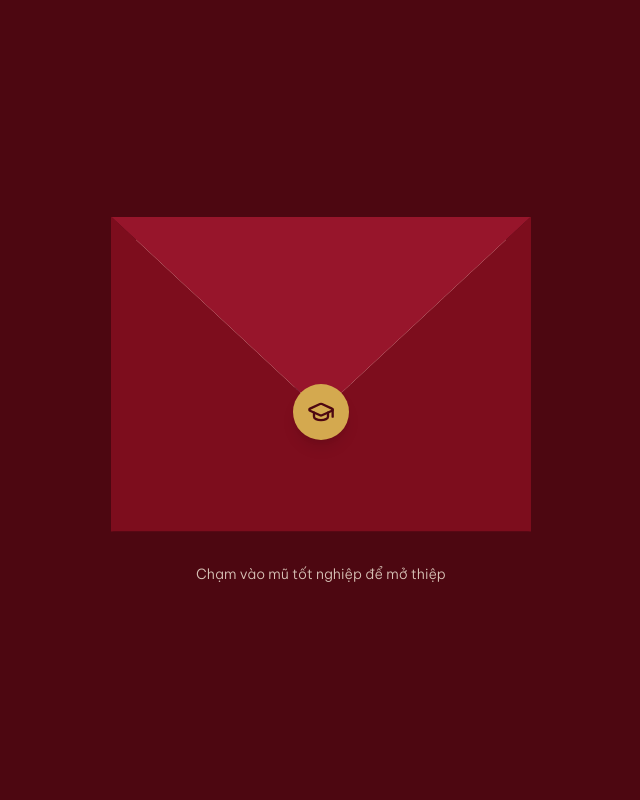
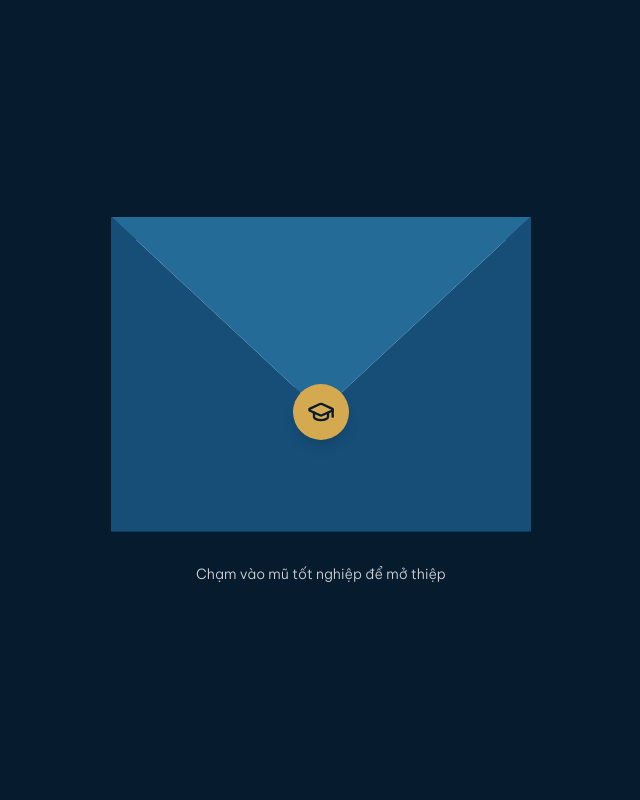
Before and after one commit to KhanhsDev/the-next-chapter, a Next.js app: page /the-next-chapter/ in a window 1280 px wide. Shown: the top 800 px of the page, without its empty margins (319-959 px from the left). Built offline with nearby package versions, Linux system fonts and the light colour scheme.

Commit message:
feat: change back color

```diff
--- a/app/page.tsx
+++ b/app/page.tsx
@@ -25,6 +25,7 @@ function Envelope({
 
   const start = () => {
     if (open) return;
+
     setOpen(true);
     onOpen();
     setTimeout(onDone, reduce ? 300 : 2100);
@@ -32,7 +33,7 @@ function Envelope({
 
   return (
     <motion.div
-      className="fixed inset-0 z-50 grid place-items-center bg-deep px-4"
+      className="fixed inset-0 z-50 grid place-items-center bg-[#071b2e] px-4"
       exit={{ opacity: 0 }}
       transition={{ duration: 0.8 }}
     >
@@ -41,10 +42,12 @@ function Envelope({
           className="relative aspect-[4/3] w-[min(86vw,420px)]"
           style={{ perspective: 1000 }}
         >
-          <div className="absolute inset-0 rounded-sm bg-[#35050c]" />
+          {/* Mặt sau phong bì */}
+          <div className="absolute inset-0 rounded-sm bg-[#08233d]" />
 
+          {/* Tờ giấy bên trong */}
           <motion.div
-            className="absolute inset-x-[6%] top-[6%] bottom-[6%] z-20 grid place-items-center rounded-sm bg-cream px-4 text-center"
+            className="absolute inset-x-[6%] top-[6%] bottom-[6%] z-20 grid place-items-center rounded-sm bg-gradient-to-b from-[#eaf7ff] to-[#ccecff] px-4 text-center"
             animate={open ? { y: "-58%" } : { y: 0 }}
             transition={{
               delay: reduce ? 0 : 0.7,
@@ -53,42 +56,54 @@ function Envelope({
             }}
           >
             <div>
-              <p className="font-display text-xl italic text-wine">
+              <p className="font-display text-xl italic text-[#164e78]">
                 Lễ tốt nghiệp
               </p>
-              <p className="mt-1 font-display text-3xl font-semibold leading-tight text-teal">
+
+              <p className="mt-1 font-display text-3xl font-semibold leading-tight text-[#0b2a4a]">
                 {invite.name}
               </p>
             </div>
           </motion.div>
 
+          {/* Phần trước phong bì */}
           <div
-            className="absolute inset-0 z-30 bg-wine"
+            className="absolute inset-0 z-30 bg-[#164e78]"
             style={{
               clipPath: "polygon(0 0, 50% 62%, 100% 0, 100% 100%, 0 100%)",
             }}
           />
 
+          {/* Nắp phong bì */}
           <motion.div
-            className="absolute inset-0 bg-[#97152b]"
+            className="absolute inset-0 bg-[#246b98]"
             style={{
               clipPath: "polygon(0 0, 100% 0, 50% 62%)",
               transformOrigin: "top",
             }}
-            animate={{ rotateX: open ? 180 : 0, zIndex: open ? 10 : 40 }}
+            animate={{
+              rotateX: open ? 180 : 0,
+              zIndex: open ? 10 : 40,
+            }}
             transition={{
-              rotateX: { duration: reduce ? 0 : 0.7 },
-              zIndex: { delay: reduce ? 0 : 0.3, duration: 0 },
+              rotateX: {
+                duration: reduce ? 0 : 0.7,
+              },
+              zIndex: {
+                delay: reduce ? 0 : 0.3,
+                duration: 0,
+              },
             }}
           />
 
+          {/* Nút mở thiệp */}
           <AnimatePresence>
             {!open && (
               <motion.button
                 onClick={start}
                 aria-label="Mở thiệp"
                 exit={{ opacity: 0, scale: 0.6 }}
-                className="absolute left-1/2 top-[62%] z-50 grid size-14 -translate-x-1/2 -translate-y-1/2 cursor-pointer place-items-center rounded-full bg-gold text-deep shadow-lg transition-transform hover:scale-105"
+                className="absolute left-1/2 top-[62%] z-50 grid size-14 -translate-x-1/2 -translate-y-1/2 cursor-pointer place-items-center rounded-full bg-gold text-[#071b2e] shadow-lg transition-transform hover:scale-105"
               >
                 <GraduationCap className="size-7" />
               </motion.button>
@@ -96,7 +111,7 @@ function Envelope({
           </AnimatePresence>
         </div>
 
-        <p className="text-sm font-light text-cream/80">
+        <p className="text-sm font-light text-white/80">
           {open ? "Đang mở thiệp..." : "Chạm vào mũ tốt nghiệp để mở thiệp"}
         </p>
       </div>
@@ -109,10 +124,12 @@ export default function Page() {
   const [done, setDone] = useState(false);
   const [playing, setPlaying] = useState(false);
   const [photoOk, setPhotoOk] = useState(true);
+
   const audio = useRef<HTMLAudioElement>(null);
 
   useEffect(() => {
     document.body.style.overflow = done ? "" : "hidden";
+
     return () => {
       document.body.style.overflow = "";
     };
@@ -124,20 +141,26 @@ export default function Page() {
       .then(() => setPlaying(true))
       .catch(() => {});
   };
+
   const toggleMusic = () => {
     if (!audio.current) return;
+
     if (playing) {
       audio.current.pause();
       setPlaying(false);
-    } else play();
+    } else {
+      play();
+    }
   };
 
   return (
     <>
+      {/* ---------- Phong bì ---------- */}
       <AnimatePresence>
         {!done && <Envelope onOpen={play} onDone={() => setDone(true)} />}
       </AnimatePresence>
 
+      {/* ---------- Nhạc ---------- */}
       {invite.music && (
         <audio
           ref={audio}
@@ -146,11 +169,13 @@ export default function Page() {
           preload="auto"
         />
       )}
+
+      {/* ---------- Nút điều khiển nhạc ---------- */}
       {invite.music && done && (
         <button
           onClick={toggleMusic}
           aria-label={playing ? "Tắt nhạc" : "Bật nhạc"}
-          className="fixed right-4 bottom-4 z-40 grid size-11 cursor-pointer place-items-center rounded-full bg-gold text-deep shadow-lg"
+          className="fixed right-4 bottom-4 z-40 grid size-11 cursor-pointer place-items-center rounded-full bg-gold text-[#071b2e] shadow-lg transition-transform hover:scale-105"
         >
           {playing ? (
             <Volume2 className="size-5" />
@@ -160,91 +185,167 @@ export default function Page() {
         </button>
       )}
 
-      <main className="min-h-svh sm:py-8">
-        <article className="relative mx-auto max-w-[480px] overflow-hidden bg-cream shadow-2xl">
-          {/* khung viền vàng */}
+      {/* ---------- Thiệp ---------- */}
+      <main className="min-h-[100%] bg-[#071b2e] sm:py-8">
+        <article
+          className="
+            relative
+            mx-auto
+            max-w-[480px]
+            overflow-hidden
+            bg-gradient-to-b
+            from-[#0b2a4a]
+            via-[#164e78]
+            to-[#2f7fa3]
+            shadow-2xl
+          "
+        >
+          {/* Khung viền vàng */}
           <div className="pointer-events-none absolute inset-3 z-20 border-2 border-gold" />
+
           <div className="pointer-events-none absolute inset-[18px] z-20 border border-gold/60" />
 
-          {/* trang trí mũ và cuộn bằng */}
+          {/* ---------- Trang trí ---------- */}
+
           <GraduationCap
             className="absolute top-5 left-5 z-30 size-14 -rotate-12 text-gold drop-shadow"
             strokeWidth={1.5}
           />
+
           <ScrollText
             className="absolute top-6 right-6 z-30 size-12 rotate-12 text-gold drop-shadow"
             strokeWidth={1.5}
           />
+
           <GraduationCap
-            className="absolute right-6 bottom-6 z-30 size-12 rotate-12 text-wine"
+            className="absolute right-6 bottom-6 z-30 size-12 rotate-12 text-gold"
             strokeWidth={1.5}
           />
 
-          {/* phần đỏ trên cùng */}
-          <header className="bg-gradient-to-b from-wine to-deep px-8 pt-16 pb-28 text-center">
+          {/* ---------- Tiêu đề ---------- */}
+          <header className="px-8 pt-16 text-center">
             <p className="font-display text-2xl font-semibold tracking-[0.2em] text-gold">
               THIỆP MỜI
             </p>
-            <h1 className="mt-2 font-display text-[clamp(2.5rem,11vw,3.4rem)] font-semibold leading-tight tracking-wide text-[#f5e6c4]">
+
+            <h1
+              className="
+                mt-2
+                font-display
+                text-[clamp(2.5rem,11vw,3.4rem)]
+                font-semibold
+                leading-tight
+                tracking-wide
+                text-white
+              "
+            >
               LỄ TỐT NGHIỆP
             </h1>
           </header>
 
-          {/* phần kem: nội dung */}
-          <section className="px-8 pt-6 pb-20 text-center">
-            <p className="text-[15px] text-teal">
+          {/* ---------- Nội dung ---------- */}
+          <section className="px-8 pt-6 pb-18 text-center">
+            <p className="text-[15px] text-white/90">
               Trân trọng kính mời đến dự buổi Lễ Tốt Nghiệp của:
             </p>
-            <p className="mt-3 font-display text-[3rem] font-semibold uppercase  text-teal">
+
+            <p
+              className="
+                mt-3
+                font-display
+                text-[3rem]
+                font-semibold
+                uppercase
+                text-white
+              "
+            >
               {invite.name}
             </p>
 
-            <div className="mx-auto my-8 h-px w-4/5 bg-gold/70" />
+            {/* Đường kẻ */}
+            <div className="mx-auto my-2 h-px w-4/5 bg-gold/60" />
 
-            <p className="text-lg font-bold tracking-wide text-wine">
+            {/* ---------- Thời gian ---------- */}
+            <p className="text-lg font-bold tracking-wide text-gold">
               THỜI GIAN:
             </p>
-            <p className="mt-1 text-xl font-bold text-deep">
+
+            <p className="mt-1 text-xl font-bold text-white">
               {invite.timeLabel} | {invite.weekday.toUpperCase()}
             </p>
-            <p className="text-xl font-bold text-deep">
+
+            <p className="text-xl font-bold text-white">
               NGÀY {invite.dateText}
             </p>
 
-            <p className="mt-6 text-lg font-bold tracking-wide text-wine">
+            {/* ---------- Địa điểm ---------- */}
+            <p className="mt-6 text-lg font-bold tracking-wide text-gold">
               ĐỊA ĐIỂM:
             </p>
-            <p className="mt-1 text-xl font-bold uppercase text-deep">
+
+            <p className="mt-1 text-xl font-bold uppercase text-white">
               {invite.hall}
             </p>
-            <p className="text-xl font-bold uppercase leading-snug text-deep">
+
+            <p className="text-xl font-bold uppercase leading-snug text-white">
               {invite.school}
             </p>
-            <p className="mx-auto mt-2 max-w-xs text-sm text-ink/80">
+
+            <p className="mx-auto mt-2 max-w-xs text-sm text-white/80">
               ({invite.address})
             </p>
 
+            {/* Nút chỉ đường */}
             <a
               href={invite.mapLink}
               target="_blank"
               rel="noreferrer"
-              className="mt-5 inline-flex items-center gap-2 rounded-full border border-wine px-5 py-2 text-sm font-medium text-wine transition-colors hover:bg-wine hover:text-cream"
+              className="
+                mt-5
+                inline-flex
+                items-center
+                gap-2
+                rounded-full
+                border
+                border-gold
+                px-5
+                py-2
+                text-sm
+                font-medium
+                text-gold
+                transition-colors
+                hover:bg-gold
+                hover:text-[#071b2e]
+              "
             >
-              <MapPin className="size-4" /> Chỉ đường
+              <MapPin className="size-4" />
+              Chỉ đường
             </a>
 
-            <div className="mx-auto my-8 h-px w-4/5 bg-gold/70" />
+            {/* Đường kẻ */}
+            <div className="mx-auto my-8 h-px w-4/5 bg-gold/60" />
 
-            <p className="text-[15px] text-ink">
+            {/* ---------- Xác nhận tham dự ---------- */}
+            <p className="text-[15px] text-white/90">
               Xác nhận tham dự với <b>{invite.name}</b>
               <br />
               qua số điện thoại:
             </p>
+
             <a
               href={`tel:${invite.phone.replace(/\s/g, "")}`}
-              className="mt-2 inline-flex items-center gap-2 text-2xl font-bold text-deep"
+              className="
+                mt-2
+                inline-flex
+                items-center
+                gap-2
+                text-2xl
+                font-bold
+                text-white
+              "
             >
-              <Phone className="size-5 text-wine" /> {invite.phone}
+              <Phone className="size-5 text-gold" />
+              {invite.phone}
             </a>
           </section>
         </article>
```
